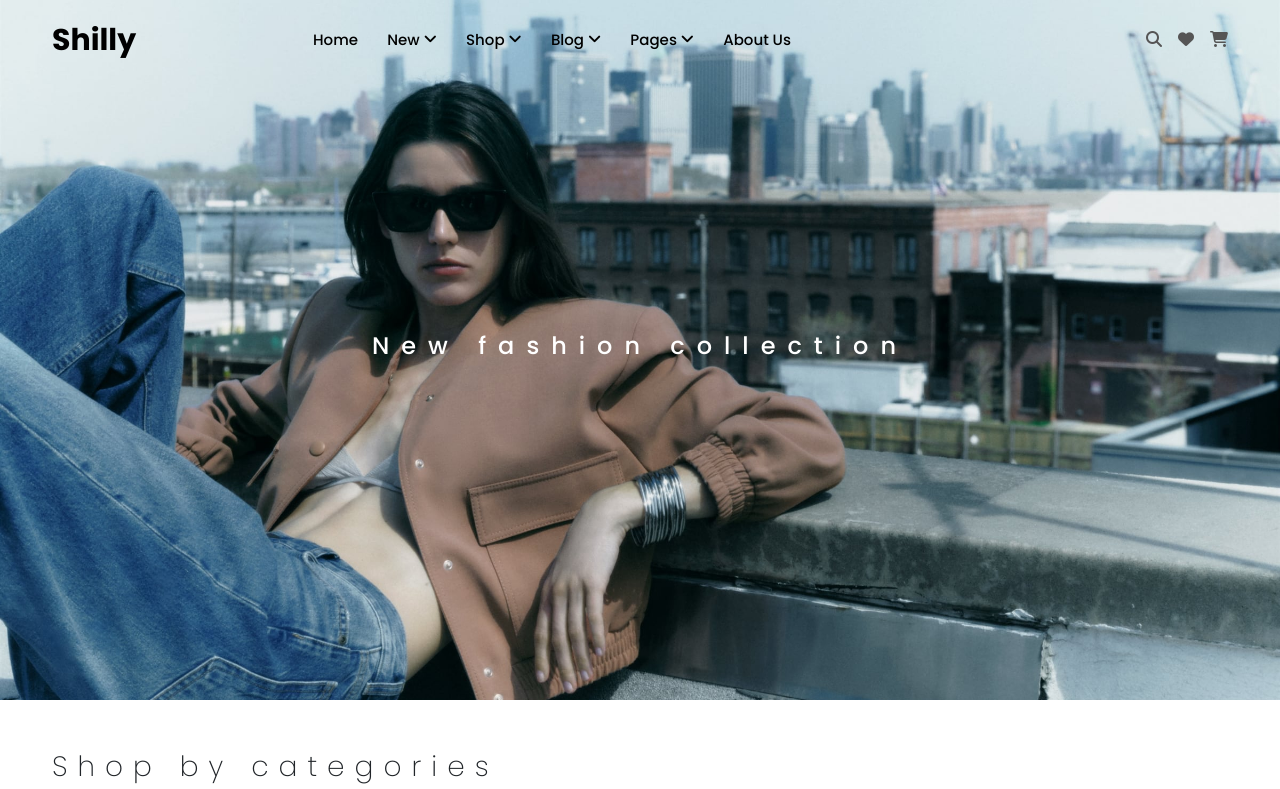
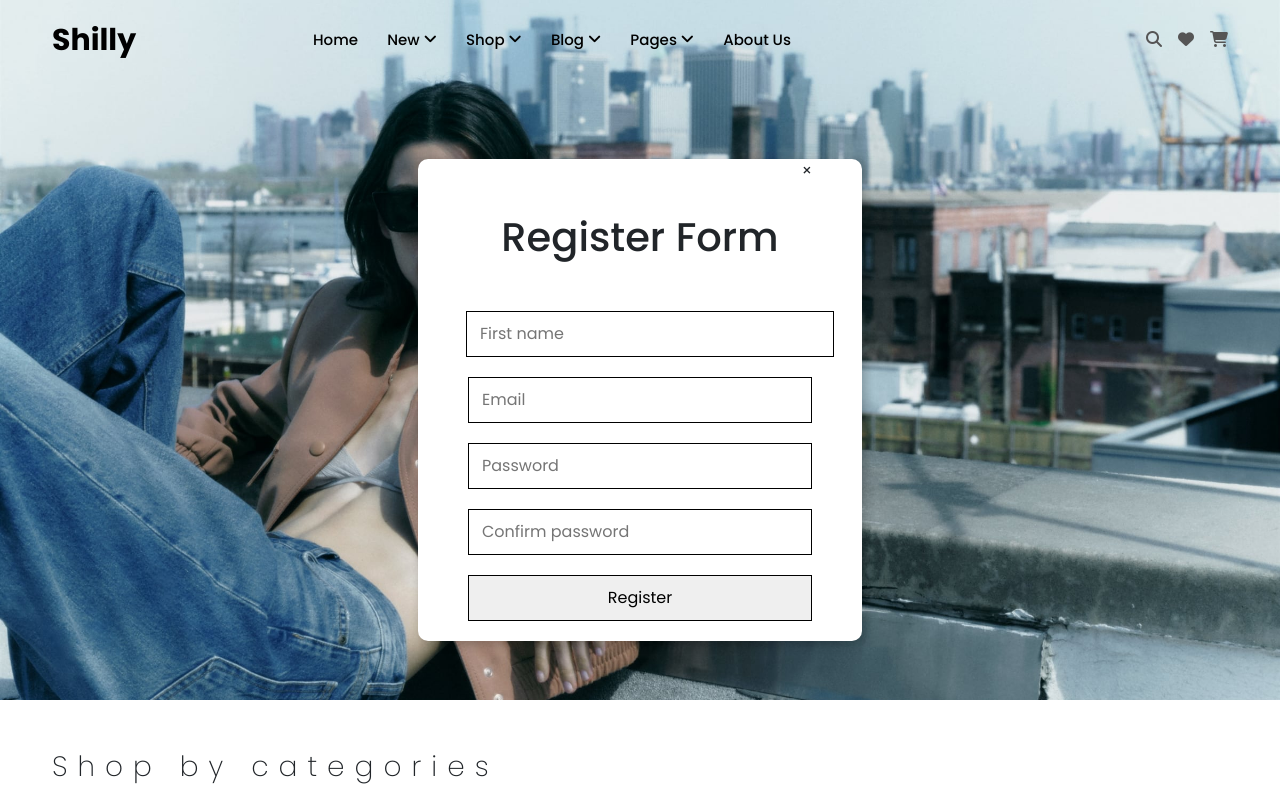
Before and after one commit to MinayeAliyeva/fashion-project, a plain HTML site: page home.html in a window 1280 px wide. Both pictures are taken after a click on the link "Shilly". Shown: the top 789 px of the page. Drawn offline with nearby package versions, Linux system fonts and the light colour scheme; files whose address does not match are found by name.

Commit message:
added popup forms

```diff
--- a/assets/js/adminDashboard.js
+++ b/assets/js/adminDashboard.js
@@ -0,0 +1,6 @@
+const PRODUCTS_URL = "http://localhost:3000/products";
+let addProductBtn = document.querySelector(".addProductBtn");
+
+addProductBtn.addEventListener("click",()=>{
+
+})
--- a/assets/scss/pages/_admin.scss
+++ b/assets/scss/pages/_admin.scss
@@ -14,7 +14,7 @@ body {
       &.error input {
         border-color: #ff3860;
       }
-      .error{
+      .error {
         color: #ff3860;
       }
 
--- a/assets/scss/pages/_adminDashboard.scss
+++ b/assets/scss/pages/_adminDashboard.scss
@@ -48,6 +48,14 @@
   display: flex;
   justify-content: center;
   flex-direction: column;
+  .addProductBtn{
+    padding: 5px 7px;
+    background-color:  rgb(85, 83, 83);
+    color: white;
+    border-radius: 5px;
+    outline: none;
+    border: none;
+  }
   .searchInput {
     margin-left: 9px;
     width: 100px;
--- a/assets/scss/pages/_banner.scss
+++ b/assets/scss/pages/_banner.scss
@@ -1,18 +1,78 @@
 #banner {
   height: 700px;
-  width: 100%;
+  // width: 100%;
   display: block;
   background-image: url(/assets/images/2779446942_9_1_1.jpg);
   background-size: cover;
   background-position: center;
   .banner {
+
     height: 700px;
     display: flex;
     align-items: center;
     justify-content: center;
-    h4 {
-      color: white;
-      letter-spacing: 12px;
+
+    // .login-form{
+    //   visibility: hidden;
+    // }
+    .signup-form,.login-form{
+      // top: 50%;
+      &.active{
+        top: 50%;
+        transition: 0.5s;
+        // visibility: hidden;
+        opacity: 1;
+      }
+      opacity: 0;
+      overflow: hidden;
+      position: absolute;
+      top: 45%;
+      left: 50% ;
+      transform: translate(-50%,-50%);
+      background-color: #fff;
+      border-radius: 10px;
+      box-shadow: 3px 3px 10px 1px rgba(0,0,0,.2);
+      // visibility: hidden;
+
+      .form{
+        // width: 700px;
+        padding: 0 50px;
+        .row{
+          display: flex;
+          justify-content: space-between;
+          input{
+            margin-bottom: 0;
+            &:last-child{
+              margin-left: 10px;
+            }
+          }
+        }
+        form{
+          display: block;
+          margin: auto;
+          input{
+            width: 100%;
+            display: block;
+            border: 1px solid #000;
+            padding: 10px 13px;
+            margin: 20px auto;
+            outline: none;
+          }
+        }
+        .text h1{
+         text-align: center;
+         margin: 30px 0;
+        }
+        .close{
+          text-align: right;
+          cursor: pointer;
+        }
+      }
     }
+
+    // h4 {
+    //   color: white;
+    //   letter-spacing: 12px;
+    // }
   }
 }
--- a/home.html
+++ b/home.html
@@ -46,7 +46,7 @@
         <div class="row main-row">
           <div class="header-item item-left">
             <div class="logo">
-              <a href="#">Shilly</a>
+              <a onclick="signupToogle()" href="#">Shilly</a>
             </div>
           </div>
           <!-- menu start here -->
@@ -160,8 +160,8 @@
                   <a href="">Pages <i class="fa-solid fa-angle-down"></i></a>
                   <div class="sub-menu">
                     <ul>
-                      <li><a href="">Login Page</a></li>
-                      <li><a href=""> Register Page</a></li>
+                      <li onclick="loginToogle()">Login Page</li>
+                      <li onclick="signupToogle()">Register Page</li>
                     </ul>
                   </div>
                 </li>
@@ -187,12 +187,46 @@
         </div>
       </div>
     </header>
+
     <!-- header end -->
     <!-- banner start -->
     <section id="banner">
       <div class="container">
+        <!-- // -->
+
         <div class="banner">
-          <h4 class="headline">New fashion collection</h4>
+          <div class="signup-form">
+            <div class="form">
+              <div class="close" onclick="signupToogle()">&times;</div>
+              <div class="text">
+                <h1>Register Form</h1>
+              </div>
+              <form action="">
+                <div class="row">
+                  <input type="text" placeholder="First name" />
+                  <!-- <input type="text" placeholder="Last name" /> -->
+                </div>
+                <input type="email" placeholder="Email" />
+                <input type="password" placeholder="Password" />
+                <input type="password" placeholder="Confirm password" />
+                <input type="submit" value="Register" />
+              </form>
+            </div>
+          </div>
+          <div class="login-form">
+            <div class="form">
+              <div class="close" onclick="loginToogle()">&times;</div>
+              <div class="text">
+                <h1>Login Form</h1>
+              </div>
+              <form action="">
+                <input type="email" placeholder="Email" />
+                <input type="password" placeholder="Password" />
+                <input type="submit" value="Login" />
+              </form>
+            </div>
+          </div>
+          <!-- <h4 class="headline">New fashion collection</h4> -->
         </div>
       </div>
     </section>
@@ -230,6 +264,7 @@
         </div>
       </div>
     </section>
+    <!-- best-selling-products section  -->
     <section id="best-selling-products">
       <div class="container">
         <div class="best-selling-products">
@@ -245,9 +280,7 @@
                   <i class="fa-regular fa-heart"></i>
                   <i class="fa-solid fa-eye"></i>
                 </div>
-                <div class="actions2">
-                  add basket
-                </div>
+                <div class="actions2">add basket</div>
                 <div class="text-side">
                   <h5>LINEN BLEND CROPPED BLAZER</h5>
                   <i><span> 1299 TL</span></i>
@@ -283,6 +316,20 @@
     <script>
       ScrollReveal().reveal(".headline");
     </script>
+    <script>
+      function signupToogle() {
+        var container = document.querySelector(".banner");
+        container.classList.toggle("active");
+        var popup = document.querySelector(".signup-form");
+        popup.classList.toggle("active");
+      }
+      function loginToogle(){
+        var container = document.querySelector(".banner");
+        container.classList.toggle("active");
+        var popup = document.querySelector(".login-form");
+        popup.classList.toggle("active");
+      }
+    </script>
     <script src="./assets/js/main.js"></script>
   </body>
 </html>
```
Also changed, not shown: adminDashboard.html (+2 -1 lines), assets/data/db.json (+7 -0 lines), assets/scss/main.css, 1 other file.
